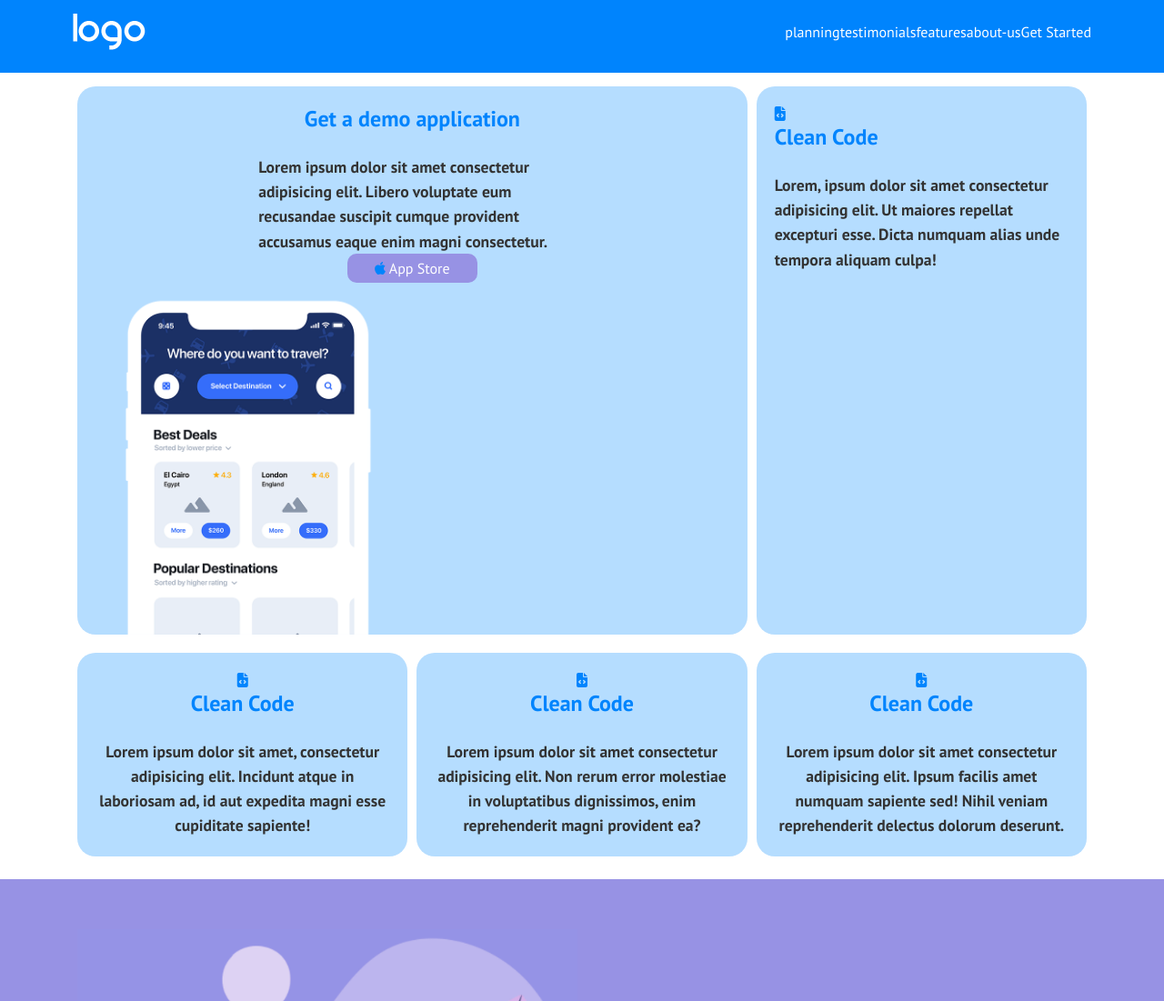
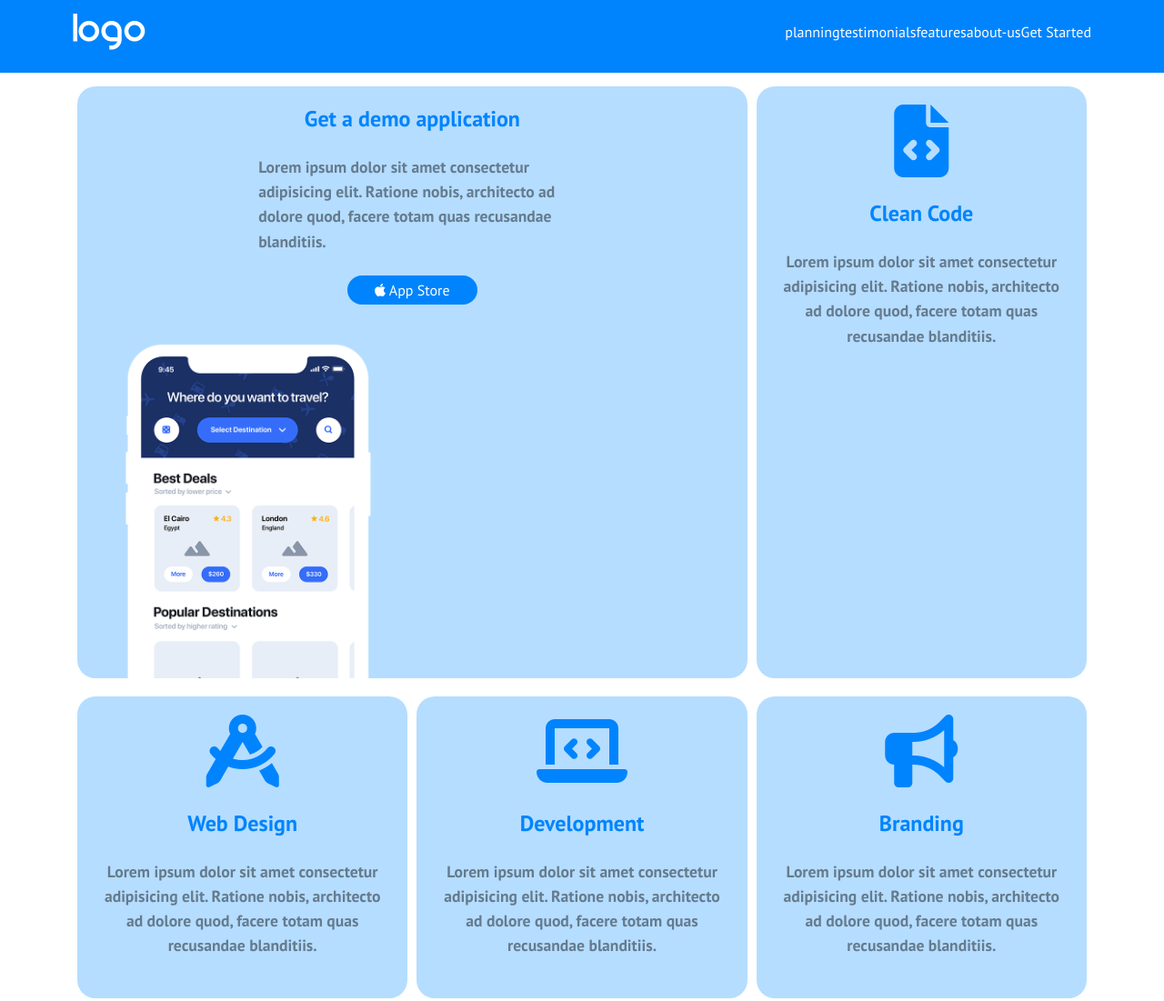
Before and after one commit to ariannadrovandi/htmlcss-responsive-layout, a plain HTML site: page index.html in a window 1280 px wide. Shown: the top 1101 px of the page at 91% size. Drawn offline with Linux system fonts and the light colour scheme.

Commit message:
fix sizes in intro

```diff
--- a/index.html
+++ b/index.html
@@ -43,32 +43,32 @@
                 <div class="card rounded inner-flex text-center">
                     <div class="card-left">
                         <h3 class="small-title">Get a demo application</h3>
-                        <p class="medium-text">Lorem ipsum dolor sit amet consectetur adipisicing elit. Libero voluptate eum recusandae suscipit cumque provident accusamus eaque enim magni consectetur.</p>
-                        <a href="#" class="btn "><i class="fa-brands fa-apple"></i> App Store</a>
+                        <p class="medium-text">Lorem ipsum dolor sit amet consectetur adipisicing elit. Ratione nobis, architecto ad dolore quod, facere totam quas recusandae blanditiis.</p>
+                        <a href="#" class="btn btn-blue"><i class="fa-brands fa-apple"></i> App Store</a>
                     </div>
                     <div>
                         <img class="phone" src="./img/phone.png" alt="phone">
                     </div>
                 </div>
-                <div class="card rounded ext-center">
-                    <i class="icon fa-solid fa-file-code"></i>
+                <div class="card rounded text-center">
+                    <i class="icons icon fa-solid fa-file-code"></i>
                     <h3 class="small-title">Clean Code</h3>
-                    <p class="medium-text">Lorem, ipsum dolor sit amet consectetur adipisicing elit. Ut maiores repellat excepturi esse. Dicta numquam alias unde tempora aliquam culpa!</p>
+                    <p class="medium-text">Lorem ipsum dolor sit amet consectetur adipisicing elit. Ratione nobis, architecto ad dolore quod, facere totam quas recusandae blanditiis.</p>
                 </div>
                 <div class="card rounded text-center">
-                    <i class="icon fa-solid fa-file-code"></i>
-                    <h3 class="small-title">Clean Code</h3>
-                    <p class="medium-text">Lorem ipsum dolor sit amet, consectetur adipisicing elit. Incidunt atque in laboriosam ad, id aut expedita magni esse cupiditate sapiente!</p>
+                    <i class="icons fa-solid fa-compass-drafting"></i>
+                    <h3 class="small-title">Web Design</h3>
+                    <p class="medium-text">Lorem ipsum dolor sit amet consectetur adipisicing elit. Ratione nobis, architecto ad dolore quod, facere totam quas recusandae blanditiis.</p>
                 </div>
                 <div class="card rounded text-center">
-                    <i class="icon fa-solid fa-file-code"></i>
-                    <h3 class="small-title">Clean Code</h3>
-                    <p class="medium-text">Lorem ipsum dolor sit amet consectetur adipisicing elit. Non rerum error molestiae in voluptatibus dignissimos, enim reprehenderit magni provident ea?</p>
+                    <i class="icons fa-solid fa-laptop-code"></i>
+                    <h3 class="small-title">Development</h3>
+                    <p class="medium-text">Lorem ipsum dolor sit amet consectetur adipisicing elit. Ratione nobis, architecto ad dolore quod, facere totam quas recusandae blanditiis.</p>
                 </div>
                 <div class="card rounded text-center">
-                    <i class="icon fa-solid fa-file-code"></i>
-                    <h3 class="small-title">Clean Code</h3>
-                    <p class="medium-text">Lorem ipsum dolor sit amet consectetur adipisicing elit. Ipsum facilis amet numquam sapiente sed! Nihil veniam reprehenderit delectus dolorum deserunt.</p>
+                    <i class="icons fa-solid fa-bullhorn"></i>
+                    <h3 class="small-title">Branding</h3>
+                    <p class="medium-text">Lorem ipsum dolor sit amet consectetur adipisicing elit. Ratione nobis, architecto ad dolore quod, facere totam quas recusandae blanditiis.</p>
                 </div>
             </div>
         </section>
--- a/style/style.css
+++ b/style/style.css
@@ -68,7 +68,7 @@ p{
 .btn{
     display: inline-block;
     padding: 6px 30px;
-    border-radius: 10px;
+    border-radius: 20px;
     color: var(--lightcolor);
     background-color: var(--primary-color);
 }
@@ -86,6 +86,7 @@ p{
 .medium-text{
     font-size: 1.1rem;
     font-weight: 700;
+    margin-bottom: 1.5rem;
 }
 
 
@@ -140,12 +141,21 @@ main{
 
 
     /*intro*/
-#intro .card h3, #intro .card i{
+#intro .card h3{
     color: var(--secondary-color);
 }
 
-.button-blue{
+#intro .card a{
+    color: var(--lightcolor);
+}
+
+#intro .card p{
+    color: var(--text-card);
+}
+
+.btn-blue{
     background-color: var(--secondary-color);
+    margin-bottom: 1.5rem;
 }
 
 .card .phone{
@@ -161,9 +171,10 @@ main{
     margin-bottom: 10px;
 }
 
-#intro .card i :not(.btn i){
-    font-size: 5rem;
+#intro .icons{
+    font-size: 5em;
     margin-bottom: 1.5rem;
+    color: var(--secondary-color);
 }
 
 #intro .card:first-child{
@@ -177,7 +188,7 @@ main{
 
     /*planning*/
 #planning .col:first-child img{
-    margin: 40px 0 60px;
+    margin: 60px 0 80px;
 }
 
 #planning .card{
```
